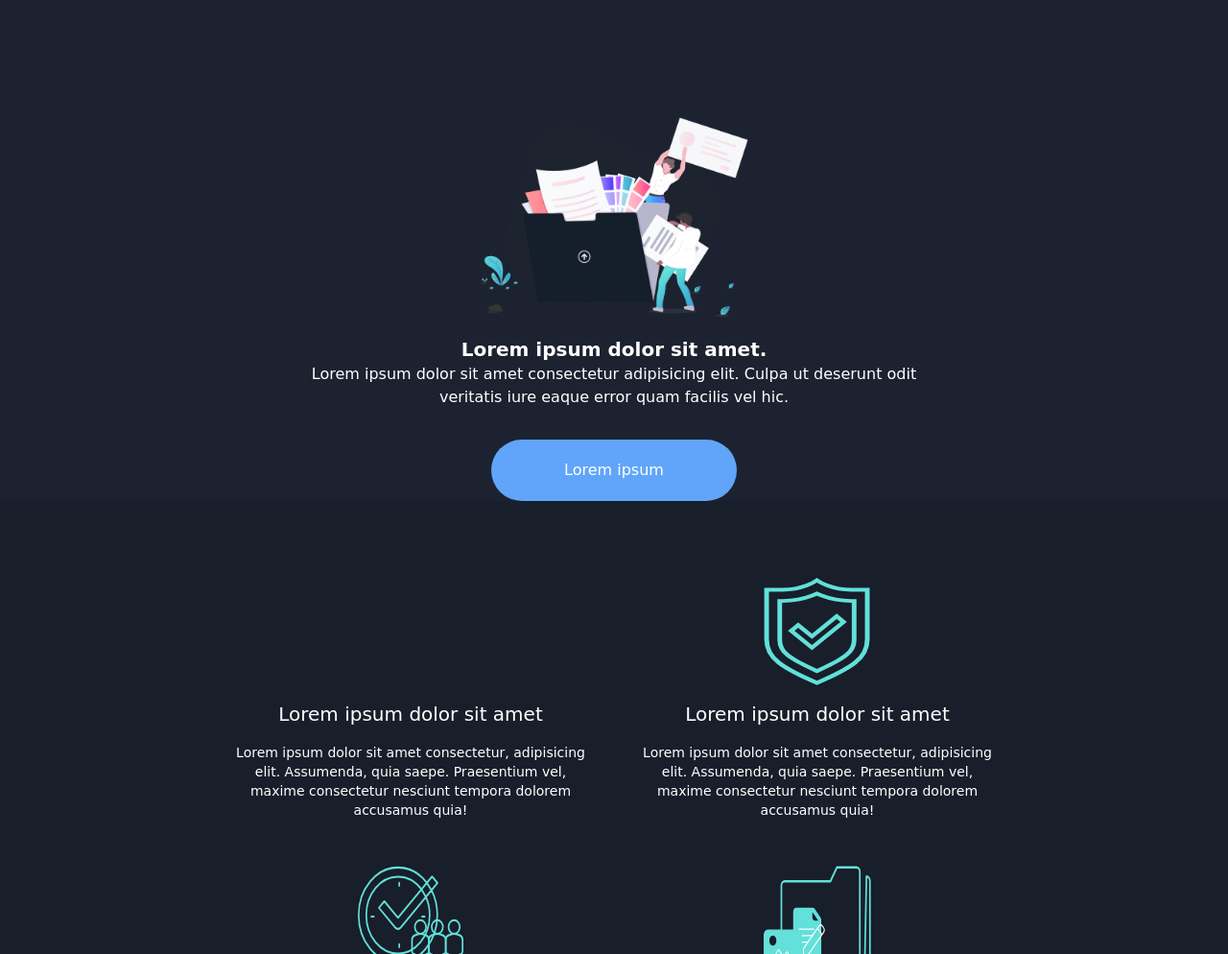
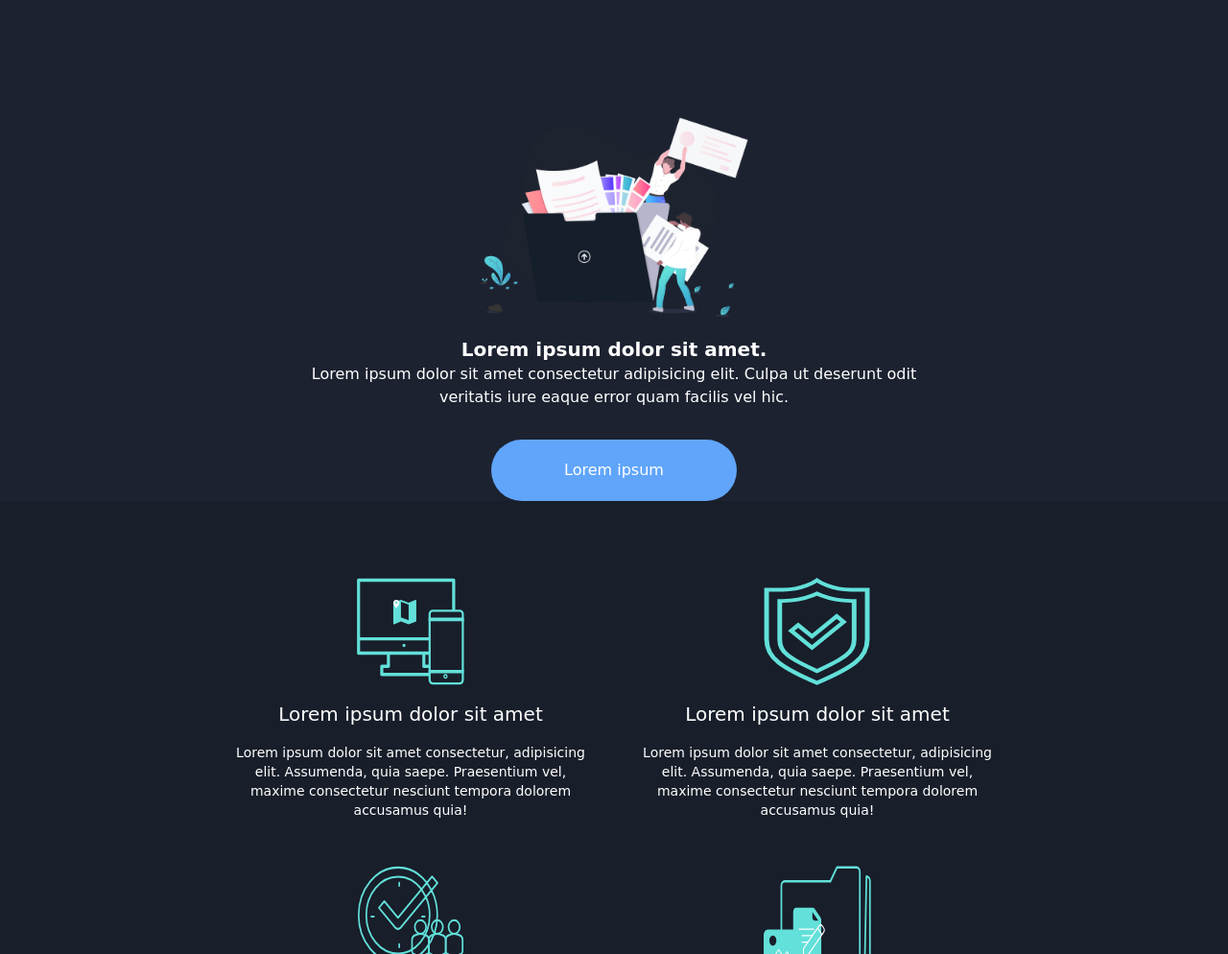
Before and after one commit to hkhalaf1675/MyWebsite, a website: page src/index.html in a window 1280 px wide. Shown: the part 106-1100 px from the top of the page at 96% size. Drawn offline with nearby package versions, Linux system fonts and the light colour scheme; a web font is replaced by a local one.

Commit message:
updatestill

```diff
--- a/src/index.html
+++ b/src/index.html
@@ -65,7 +65,7 @@
         <div class="grid grid-cols-1 md:grid-cols-2 gap-[3rem] w-[50rem] mx-auto max-w-full mt-[5rem]">
           <!-- First Div -->
           <div class="text-white element-center flex-col text-center">
-            <img src="../images/bg-curvy-desktop.svg" class="w-[7rem] h-[7rem]" alt="" srcset="">
+            <img src="../images/icon-access-anywhere.svg" class="w-[7rem] h-[7rem]" alt="" srcset="">
             <h2 class="text-xl font-medium my-[1rem]">Lorem ipsum dolor sit amet</h2>
             <p class="font-normal text-sm">Lorem ipsum dolor sit amet consectetur, adipisicing elit. Assumenda, quia saepe. Praesentium vel, maxime consectetur nesciunt tempora dolorem accusamus quia!</p>
           </div>
```
